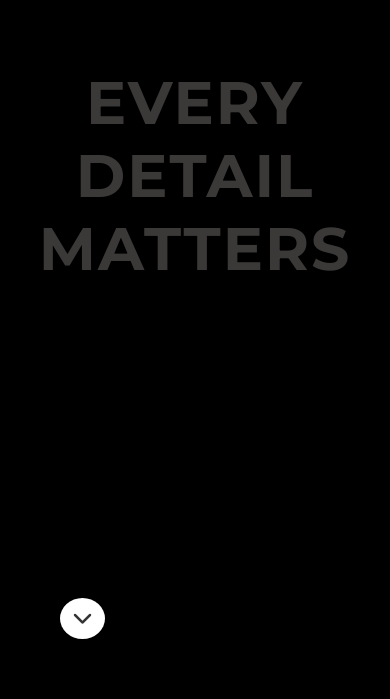
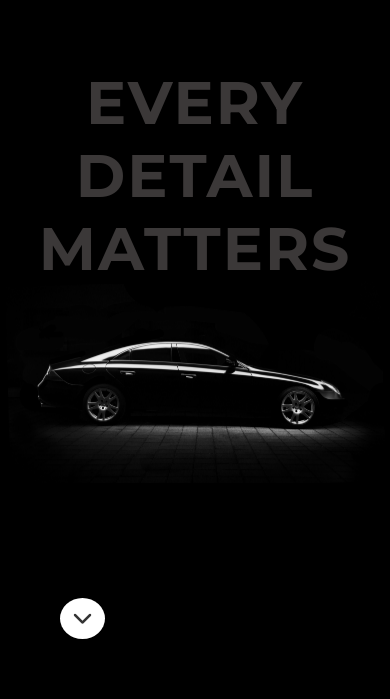
Before and after one commit to kylehughes10/Dotson-Detailing, a website: page index.html in a window 390 px wide. Shown: the part 145-844 px from the top of the page. Drawn offline with Linux system fonts and the light colour scheme.

Commit message:
Add files via upload

```diff
--- a/index.html
+++ b/index.html
@@ -55,7 +55,7 @@
     </div>
     <section class="section-1">
         <div class="hero-img">
-            <!-- <img src="maincar.jpg" alt="#" class="main-car"> -->
+            <img src="maincar.jpg" alt="#" class="main-car">
             <div class="slogan-text">
                 <span class="word-1">EVERY</span>
                 <span class="word-2">DETAIL</span>
--- a/styles.css
+++ b/styles.css
@@ -466,10 +466,11 @@ html, body{
 @media only screen and (max-width: 768px){
     .main-car {
         width: 100%;
-        height: 50%;
+        height: 200px;
         position: relative;
         top: 0;
         left: 0;
+        z-index: -2;
       }
 }
 
```
